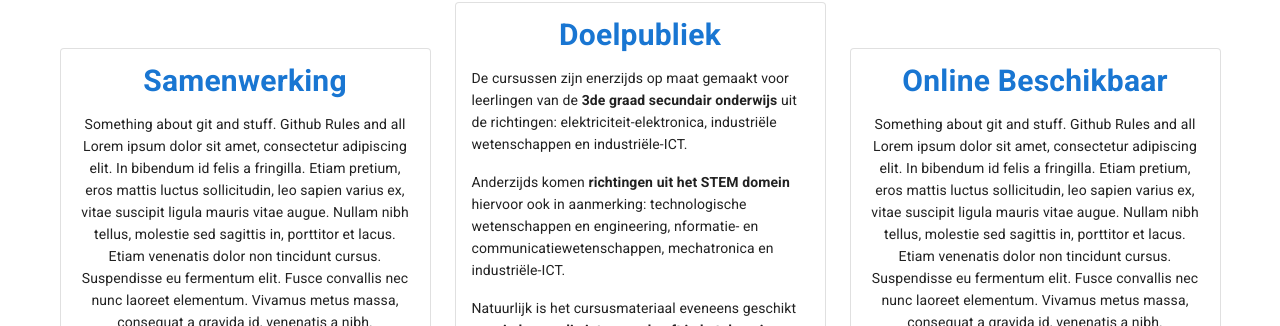
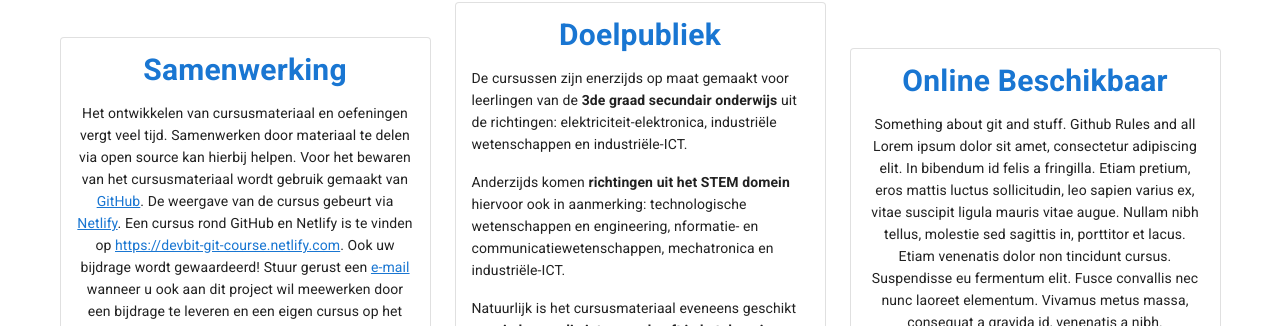
Before and after one commit to vives-devbit/stem-innovet-courses, a Vue app: page / in a window 1280 px wide. Shown: the part 474-800 px from the top of the page. Built offline with nearby package versions, Linux system fonts and the light colour scheme.

Commit message:
Add highlight on cooperation - closes #8

```diff
--- a/src/components/CorePoints.vue
+++ b/src/components/CorePoints.vue
@@ -10,8 +10,7 @@
         <v-card outlined>
           <v-card-title class="justify-center primary--text"><h2>Samenwerking</h2></v-card-title>
           <v-card-text class="text--primary text-center">
-            <div>Something about git and stuff. Github Rules and all</div>
-            <div>Lorem ipsum dolor sit amet, consectetur adipiscing elit. In bibendum id felis a fringilla. Etiam pretium, eros mattis luctus sollicitudin, leo sapien varius ex, vitae suscipit ligula mauris vitae augue. Nullam nibh tellus, molestie sed sagittis in, porttitor et lacus. Etiam venenatis dolor non tincidunt cursus. Suspendisse eu fermentum elit. Fusce convallis nec nunc laoreet elementum. Vivamus metus massa, consequat a gravida id, venenatis a nibh.</div>
+            <div>Het ontwikkelen van cursusmateriaal en oefeningen vergt veel tijd. Samenwerken door materiaal te delen via open source kan hierbij helpen. Voor het bewaren van het cursusmateriaal wordt gebruik gemaakt van <a href="https://github.com/" target="_blank">GitHub</a>. De weergave van de cursus gebeurt via <a href="https://www.netlify.com" target="_blank">Netlify</a>. Een cursus rond GitHub en Netlify is te vinden op <a href="https://devbit-git-course.netlify.com/" target="_blank">https://devbit-git-course.netlify.com</a>. Ook uw bijdrage wordt gewaardeerd! Stuur gerust een <a href="mailto:kris.werbrouck@sint-rembert.be" target="_blank">e-mail</a> wanneer u ook aan dit project wil meewerken door een bijdrage te leveren en een eigen cursus op het platform wil plaatsen.</div>
           </v-card-text>
         </v-card>
       </v-col>
```
